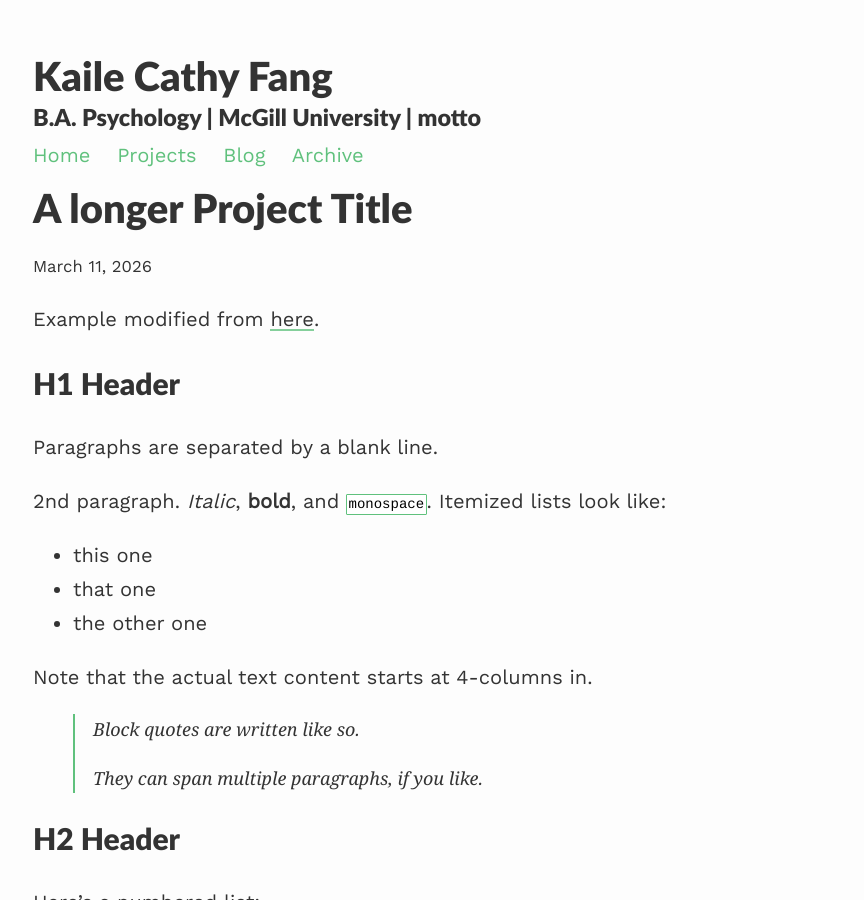
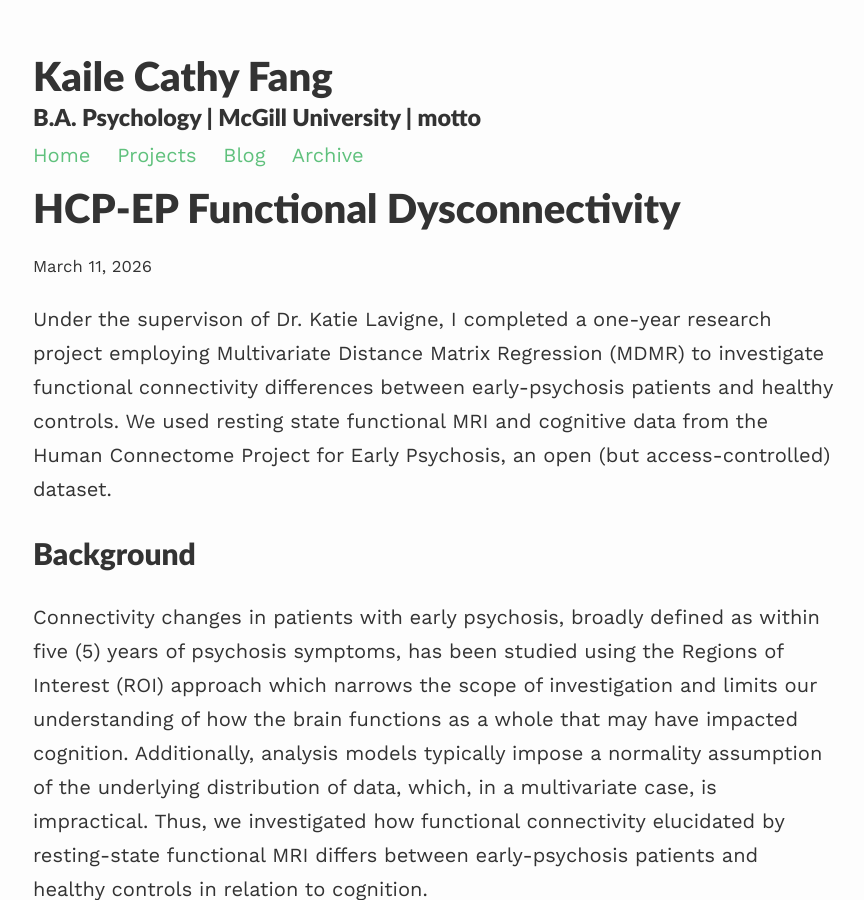
Before and after one commit to fancatfkl/fancatfkl.github.io, a Jekyll site: the page built from _projects/longerProjectTitle.md, in a window 1280 px wide and 900 px high. Shown: the whole window, without its empty margins (207-1071 px from the left). Built offline with Jekyll 4.4.1, drawn with Linux system fonts in a browser that asks for light colours; formulas are drawn with MathJax 3; some of the changed text lies outside the part shown.

Commit message:
Update project description.
Updated project description and pointed to the GitHub repo.

```diff
--- a/_projects/longerProjectTitle.md
+++ b/_projects/longerProjectTitle.md
@@ -1,148 +1,18 @@
 ---
 layout: post
-title: A longer Project Title
-description: short project description
+title: HCP-EP Functional Dysconnectivity
+description: Using rs-fMRI to assess connectivity differences between people with early-psychosis and healthy controls.
 ---
 
-Example modified from [here](http://www.unexpected-vortices.com/sw/rippledoc/quick-markdown-example.html){:target="_blank"}.
+Under the supervison of Dr. Katie Lavigne, I completed a one-year research project employing Multivariate Distance Matrix Regression (MDMR) to investigate functional connectivity differences between early-psychosis patients and healthy controls. We used resting state functional MRI and cognitive data from the Human Connectome Project for Early Psychosis, an open (but access-controlled) dataset.
 
-H1 Header
+Background
 ============
 
-Paragraphs are separated by a blank line.
+Connectivity changes in patients with early psychosis, broadly defined as within five (5) years of psychosis symptoms, has been studied using the Regions of Interest (ROI) approach which narrows the scope of investigation and limits our understanding of how the brain functions as a whole that may have impacted cognition. Additionally, analysis models typically impose a normality assumption of the underlying distribution of data, which, in a multivariate case, is impractical. Thus, we investigated how functional connectivity elucidated by resting-state functional MRI differs between early-psychosis patients and healthy controls in relation to cognition.
 
-2nd paragraph. *Italic*, **bold**, and `monospace`. Itemized lists
-look like:
+Multivariate Distance Matrix Regression (MDMR) offers a non-parametric alternative to multivariate linear regression and has been employed to Connectome Wide Association Studies (see [Shezad et al., 2014](https://doi.org/10.1016/j.neuroimage.2014.02.024) and [Misaki et al., 2018](https://doi.org/10.1016/j.nicl.2018.08.025)). The mathematics behind MDMR is described in [Zapala, & Schork (2012)](https://doi.org/10.3389/fgene.2012.00190) and [McArtor, Lubke, & Bergeman (2017)](https://doi.org/10.1007/s11336-016-9527-8).
 
-  * this one
-  * that one
-  * the other one
-
-Note that the actual text
-content starts at 4-columns in.
-
-> Block quotes are
-> written like so.
->
-> They can span multiple paragraphs,
-> if you like.
-
-
-H2 Header
-------------
-
-Here's a numbered list:
-
- 1. first item
- 2. second item
- 3. third item
-
-Note again how the actual text starts at 4 columns in (4 characters
-from the left side). Here's a code sample:
-
-    # Let me re-iterate ...
-    for i in 1 .. 10 { do-something(i) }
-
-As you probably guessed, indented 4 spaces. By the way, instead of
-indenting the block, you can use delimited blocks, if you like:
-
-~~~
-define foobar() {
-    print "Welcome to flavor country!";
-}
-~~~
-
-(which makes copying & pasting easier). You can optionally mark the
-delimited block for Pandoc to syntax highlight it by specifying the languagae after the start of a block (e.g. `~~~cpp`) which would look like :
-
-~~~cpp
-#include <iostream>
-using namespace std;
-
-int main()
-{
-    cout << "Size of char: " << sizeof(char) << " byte" << endl;
-    cout << "Size of int: " << sizeof(int) << " bytes" << endl;
-    cout << "Size of float: " << sizeof(float) << " bytes" << endl;
-    cout << "Size of double: " << sizeof(double) << " bytes" << endl;
-
-    return 0;
-}
-~~~
-
-### An H3 header ###
-
-Now a nested list:
-
- 1. First, get these ingredients:
-
-      * carrots
-      * celery
-      * lentils
-
- 2. Boil some water.
-
- 3. Dump everything in the pot and follow
-    this algorithm:
-
-        find wooden spoon
-        uncover pot
-        stir
-        cover pot
-        balance wooden spoon precariously on pot handle
-        wait 10 minutes
-        goto first step (or shut off burner when done)
-
-    Do not bump wooden spoon or it will fall.
-
-Notice again how text always lines up on 4-space indents (including
-that last line which continues item 3 above).
-
-Here's a footnote [^1].
-
-[^1]: Some footnote text.
-
-Tables can look like this:
-
-| Header 1 | Header 2                   | Header 3 |
-|:--------:|:--------------------------:|:--------:|
-| data1a   | Data is longer than header | 1        |
-| d1b      | add a cell                 |          |
-| lorem    | ipsum                      | 3        |
-|          | empty outside cells        |          |
-| skip     |                            | 5        |
-| six      | Morbi purus                | 6        |
-
-
-A horizontal rule follows.
-
-***
-
-Here's a definition list:
-
-apples
-  : Good for making applesauce.
-
-oranges
-  : Citrus!
-
-tomatoes
-  : There's no "e" in tomatoe.
-
-Again, text is indented 4 spaces. (Put a blank line between each
-term and  its definition to spread things out more.)
-
-Here's a "line block" (note how whitespace is honored):
-
-| Line one
-|   Line too
-| Line tree
-
-and images can be specified like so:
-
-![example image](https://images.unsplash.com/photo-1488190211105-8b0e65b80b4e?w=300&h=300&fit=crop "An exemplary image")
-
-Inline math equation: $\omega = d\phi / dt$. Display
-math should get its own line like so:
-
-$$I = \int \rho R^{2} dV$$
+Code
+============
+If you're intersted in using MDMR, I have shared the code I used for my project [here](https://github.com/fancatfkl/HCP-EP-functional-dysconnectivity).
```
